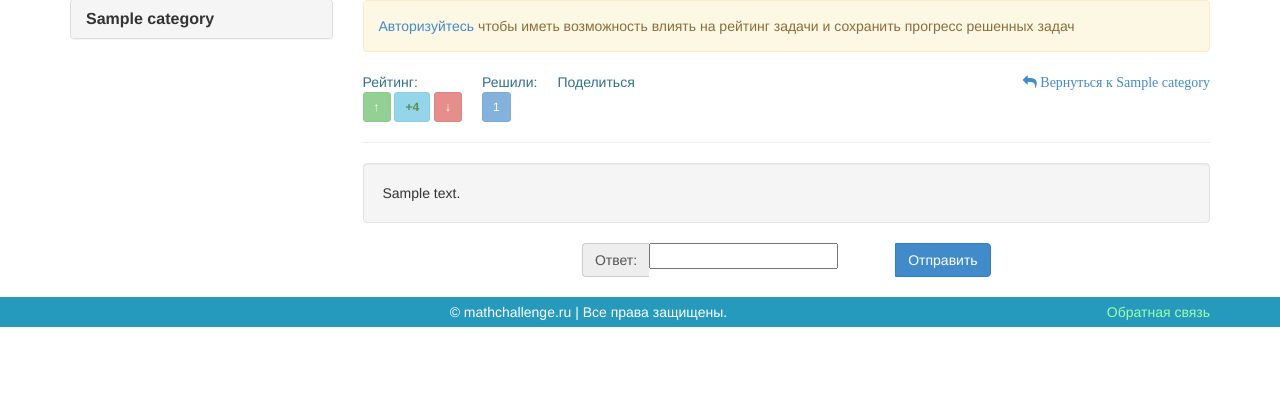
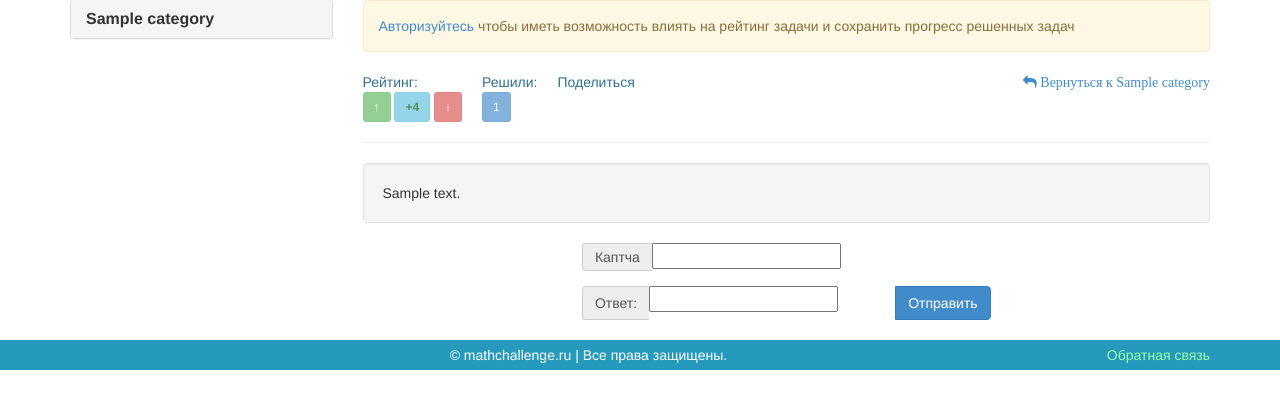
Before and after one commit to kotlyar-andrey/mathchallenge, a Django app: template src/problems/templates/problems/problem.html in a window 1280 px wide. Shown: the part 95-504 px from the top of the page. Run offline with Django 3.2, Linux system fonts and the light colour scheme; the template is opened without the code that fills it: values that come from a table or form of the project are taken from there, others are empty; tables that the repository leaves empty hold one stand-in row (values such as "Sample post"); form fields are guessed from the names that the template uses; parts of the project's set-up code (start-up, migrations or seed data) failed here and were passed over; some libraries are stand-ins or nearby versions.

Commit message:
add captcha to problems and register

```diff
--- a/src/accounts/forms.py
+++ b/src/accounts/forms.py
@@ -5,6 +5,7 @@ from django.contrib.auth.tokens import default_token_generator
 from django.contrib.sites.models import get_current_site
 from django.utils.http import int_to_base36
 from django import forms
+from yacaptcha.fields import YaCaptchaField
 
 from .models import User
 from src.mail import send_templated_email
@@ -44,6 +45,7 @@ class CreateUserForm(forms.ModelForm):
     password2 = forms.CharField(label="Повторите пароль",
                                 widget=forms.PasswordInput,
                                 help_text="Введите пароль еще раз, чтобы не ошибиться")
+    captcha = YaCaptchaField(label=u'Введите символы с картинки')
 
     class Meta:
         model = User
--- a/src/accounts/templates/accounts/create.html
+++ b/src/accounts/templates/accounts/create.html
@@ -17,8 +17,7 @@
                         {{ form|bootstrap }}
                     </fieldset>
                     <button class="btn btn-block btn-success margin-bottom-20" type="submit">Регистрация</button>
-                    <small class='text-muted'>Уже зарегистрированы? <a href="{% url 'accounts:login' %}">Входите</a>
-                        или зайдите через социальную сеть.</small>
+                    <small class='text-muted'>Уже зарегистрированы? <a href="{% url 'accounts:login' %}">Входите</a></small>
                 </form>
             {% endif %}
         </div>
--- a/src/problems/forms.py
+++ b/src/problems/forms.py
@@ -1,8 +1,7 @@
 # -*- coding: utf-8 -*-
 
 from django import forms
-
-from . models import Problem
+from yacaptcha.fields import YaCaptchaField
 
 
 class AnswerForm(forms.Form):
@@ -11,3 +10,4 @@ class AnswerForm(forms.Form):
         'class': 'form-control',
         'placeholder': u'',
     })
+    captcha = YaCaptchaField(label=u'Каптча')
--- a/src/problems/templates/problems/problem.html
+++ b/src/problems/templates/problems/problem.html
@@ -50,9 +50,9 @@
     </div>
     <hr>
     <div class="well margin-bottom-20" id="problem-text">{{ problem.text|safe }}</div>
-    <div class="row"></div>
     {% if prw %}<a href="{% url 'problems:problem' prw.pk %}" class="pull-left"><i class="fa icon-green fa-long-arrow-left" title="Предыдущая задача"></i></a>{% endif %}
     {% if nxt %}<a href="{% url 'problems:problem' nxt.pk %}" class="pull-right"><i class="fa fa-long-arrow-right icon-green" title="Следующая задача"></i></a>{% endif %}
+    <div class="clearfix"></div>
     {% if user.is_authenticated and problem in user.userprogress.problems_solved_problems.all %}
         <div class="row">
             <div class="col-md-6 col-md-offset-3">
@@ -80,6 +80,12 @@
         <div class="row">
             <div class="col-md-6 col-md-offset-3">
                 <form action="." method="post">{% csrf_token %}
+                    <div class="form-group">
+                        <div class="input-group">
+                            <span class="input-group-addon">Каптча</span>
+                            {{ form.captcha }}
+                        </div>
+                    </div>
                     <div class="input-group">
                         <span class="input-group-addon">Ответ:</span>
                         {{ form.answer }}
--- a/src/problems/views.py
+++ b/src/problems/views.py
@@ -77,7 +77,7 @@ def problem(request, problem_pk):
                 else:
                     messages.error(request, u'Ответ не верный.')
             else:
-                messages.error(request, u'Исправьте ошибки и попробуйте отправить ответ еще раз.')
+                messages.error(request, u'Символы с картинки введены не правильно.')
     return {'problem': problem, 'prw': prw, 'nxt': nxt, 'form': form}
 
 
```
